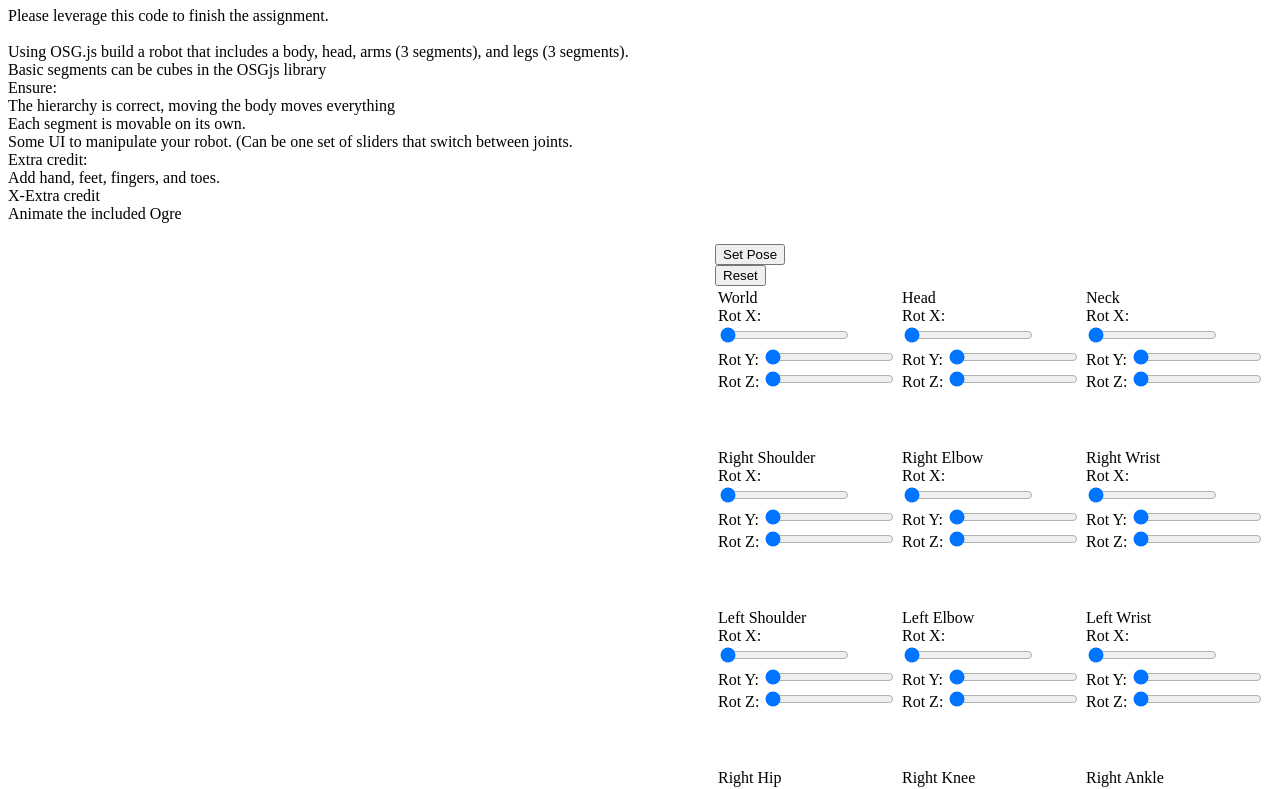
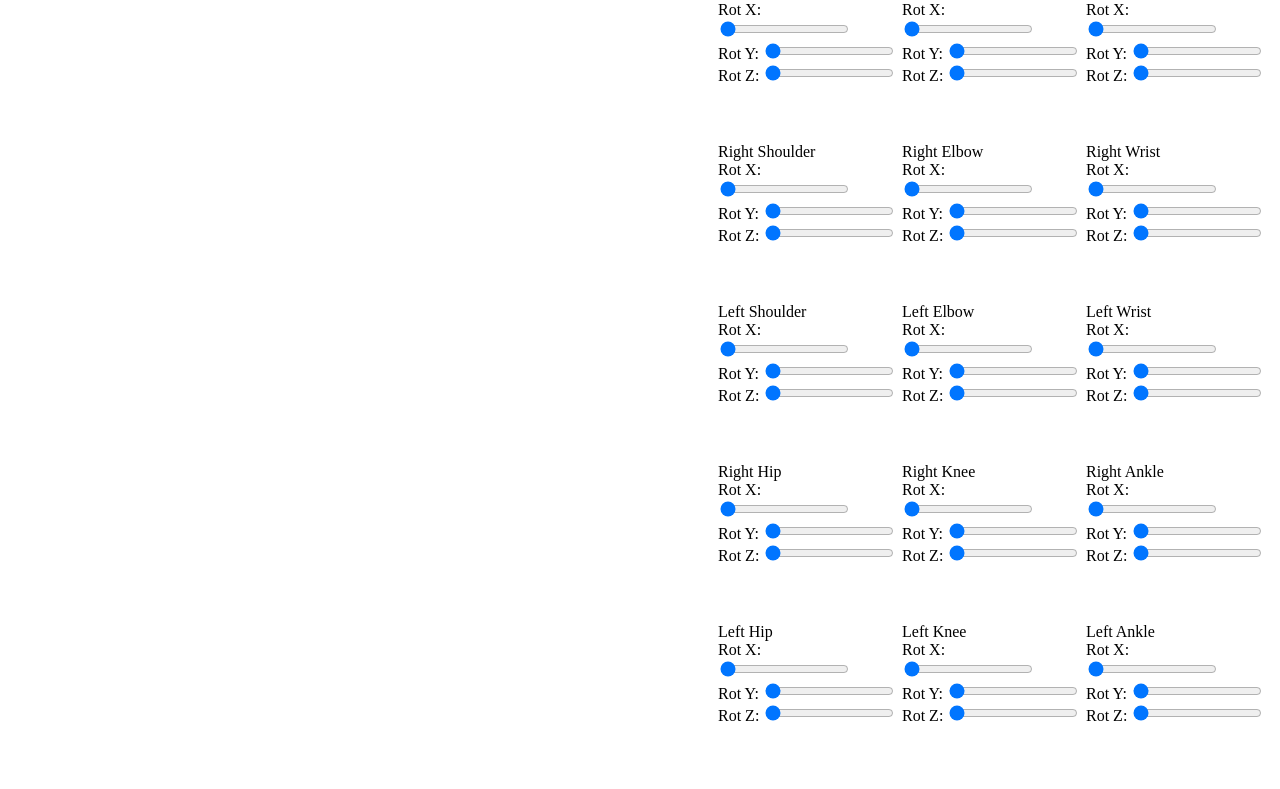
Before and after one commit to mukul2934/Controllable-3D-Robot, a plain HTML site: page index.html in a window 1280 px wide. Shown: the part 73-862 px from the top of the page. Drawn offline with Linux system fonts and the light colour scheme; a script that the page names is missing.

Commit message:
Update index.html

```diff
--- a/index.html
+++ b/index.html
@@ -13,20 +13,6 @@
   </head>
 
   <body>
-     <h1>Homework 3</h1>
-     Please leverage this code to finish the assignment. <br><br>
-     Using OSG.js build a robot that includes a body, head, arms (3 segments), and legs (3 segments).<br>
-     Basic segments can be cubes in the OSGjs library<br>
-     Ensure:<br>
-     The hierarchy is correct, moving the body moves everything<br>
-     Each segment is movable on its own.<br>
-     Some UI to manipulate your robot. (Can be one set of sliders that switch between joints.<br>
-     Extra credit:<br>
-     Add hand, feet, fingers, and toes.<br>
-     X-Extra credit<br>
-     Animate the included Ogre<br>
-     <br>
-
 
     <table style="width:100%">
     <tr>
```
